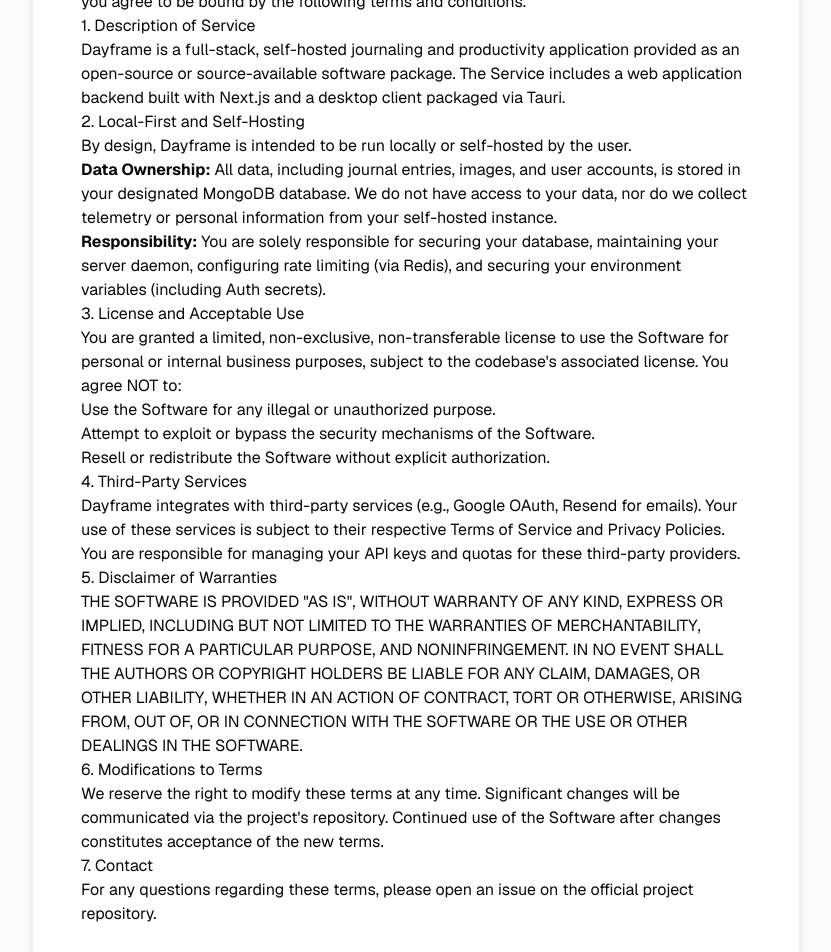
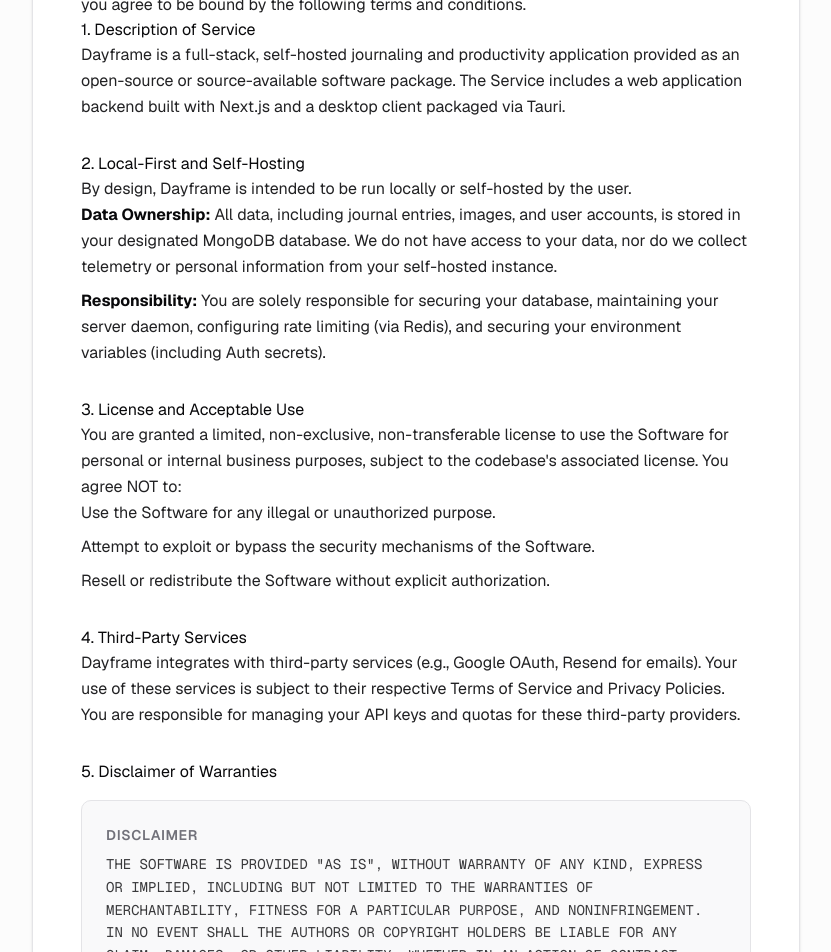
Before and after one commit to zvincent07/dayframe, a Next.js app: page /terms in a window 1280 px wide. Shown: the part 280-1232 px from the top of the page, without its empty margins (224-1055 px from the left). Built offline with nearby package versions, Linux system fonts and the light colour scheme; no server answers; the database is empty.

Commit message:
style: improve typography and alignment of terms and privacy pages

```diff
--- a/src/app/privacy/page.tsx
+++ b/src/app/privacy/page.tsx
@@ -23,51 +23,53 @@ export default function PrivacyPage() {
           </Link>
         </Button>
 
-        <Card className="shadow-lg border-border/50">
+        <Card className="shadow-sm border-border bg-card">
           <CardContent className="p-8 sm:p-12">
-            <article className="prose prose-slate dark:prose-invert max-w-none">
-              <h1 className="tracking-tight mb-2">Privacy Policy</h1>
-              <p className="text-muted-foreground mt-0"><strong>Last Updated:</strong> April 6, 2026</p>
+            <article className="prose prose-slate dark:prose-invert prose-headings:font-semibold prose-a:text-primary hover:prose-a:text-primary/80 max-w-none">
+              <div className="mb-8">
+                <h1 className="tracking-tight text-foreground mb-2">Privacy Policy</h1>
+                <p className="text-muted-foreground mt-0"><strong>Last Updated:</strong> April 6, 2026</p>
+              </div>
 
-              <div className="my-8 h-px bg-border/50" />
+              <div className="my-8 h-px bg-border" />
 
-              <p>
+              <p className="text-foreground/90 leading-relaxed">
                 Welcome to Dayframe. We take your privacy seriously. This Privacy Policy
                 explains how Dayframe operates regarding your personal data.
               </p>
 
-          <h2>1. Local-First & Self-Hosted Design</h2>
-          <p>
+          <h2 className="text-foreground mt-8">1. Local-First & Self-Hosted Design</h2>
+          <p className="text-foreground/90 leading-relaxed">
             Dayframe is designed as a local-first, self-hosted application. This means:
           </p>
-          <ul>
-            <li><strong>Data Storage:</strong> All your data (journal entries, photos, metadata) is stored in the database configured in your environment (e.g., your local MongoDB instance).</li>
-            <li><strong>No Telemetry:</strong> The application does not send analytics, usage data, or telemetry to any central server owned by the developers.</li>
-            <li><strong>Complete Control:</strong> You have full control over your database, backups, and retention policies.</li>
+          <ul className="text-foreground/90 leading-relaxed marker:text-muted-foreground space-y-2">
+            <li><strong className="text-foreground">Data Storage:</strong> All your data (journal entries, photos, metadata) is stored in the database configured in your environment (e.g., your local MongoDB instance).</li>
+            <li><strong className="text-foreground">No Telemetry:</strong> The application does not send analytics, usage data, or telemetry to any central server owned by the developers.</li>
+            <li><strong className="text-foreground">Complete Control:</strong> You have full control over your database, backups, and retention policies.</li>
           </ul>
 
-          <h2>2. Data You Provide</h2>
-          <p>
+          <h2 className="text-foreground mt-8">2. Data You Provide</h2>
+          <p className="text-foreground/90 leading-relaxed">
             When you use your instance of Dayframe, the application processes:
           </p>
-          <ul>
-            <li><strong>Account Information:</strong> Email addresses and hashed passwords used to authenticate to your instance.</li>
-            <li><strong>Content:</strong> Any journal entries, images, and text you upload.</li>
-            <li><strong>Third-Party Integrations:</strong> If you configure OAuth (e.g., Google) or Email providers (e.g., Resend), the application will securely interact with those services using your provided credentials.</li>
+          <ul className="text-foreground/90 leading-relaxed marker:text-muted-foreground space-y-2">
+            <li><strong className="text-foreground">Account Information:</strong> Email addresses and hashed passwords used to authenticate to your instance.</li>
+            <li><strong className="text-foreground">Content:</strong> Any journal entries, images, and text you upload.</li>
+            <li><strong className="text-foreground">Third-Party Integrations:</strong> If you configure OAuth (e.g., Google) or Email providers (e.g., Resend), the application will securely interact with those services using your provided credentials.</li>
           </ul>
 
-          <h2>3. Cookies and Authentication</h2>
-          <p>
+          <h2 className="text-foreground mt-8">3. Cookies and Authentication</h2>
+          <p className="text-foreground/90 leading-relaxed">
             Dayframe uses secure, HTTP-only cookies to maintain your login session. These are required for the application to function and are only used for authentication and authorization within your instance.
           </p>
 
-          <h2>4. Third-Party Services</h2>
-          <p>
+          <h2 className="text-foreground mt-8">4. Third-Party Services</h2>
+          <p className="text-foreground/90 leading-relaxed">
             Your instance may interact with third-party services depending on your configuration (e.g., Google OAuth, Resend). Please review the privacy policies of those specific providers, as your data will be subject to their terms when interacting with their APIs.
           </p>
 
-          <h2>5. Contact</h2>
-          <p>
+          <h2 className="text-foreground mt-8">5. Contact</h2>
+          <p className="text-foreground/90 leading-relaxed">
             If you have questions about the core open-source software, please open an issue on the official project repository. If you are using a hosted instance managed by a third party, please contact your instance administrator.
           </p>
             </article>
--- a/src/app/terms/page.tsx
+++ b/src/app/terms/page.tsx
@@ -23,62 +23,67 @@ export default function TermsPage() {
           </Link>
         </Button>
 
-        <Card className="shadow-lg border-border/50">
+        <Card className="shadow-sm border-border bg-card">
           <CardContent className="p-8 sm:p-12">
-            <article className="prose prose-slate dark:prose-invert max-w-none">
-              <h1 className="tracking-tight mb-2">Terms of Service</h1>
-              <p className="text-muted-foreground mt-0"><strong>Last Updated:</strong> April 6, 2026</p>
+            <article className="prose prose-slate dark:prose-invert prose-headings:font-semibold prose-a:text-primary hover:prose-a:text-primary/80 max-w-none">
+              <div className="mb-8">
+                <h1 className="tracking-tight text-foreground mb-2">Terms of Service</h1>
+                <p className="text-muted-foreground mt-0"><strong>Last Updated:</strong> April 6, 2026</p>
+              </div>
 
-              <div className="my-8 h-px bg-border/50" />
+              <div className="my-8 h-px bg-border" />
 
-              <p>
+              <p className="text-foreground/90 leading-relaxed">
                 Welcome to Dayframe. By using the Dayframe application ("Service", "App", or "Software"),
                 you agree to be bound by the following terms and conditions.
               </p>
 
-          <h2>1. Description of Service</h2>
-          <p>
+          <h2 className="text-foreground">1. Description of Service</h2>
+          <p className="text-foreground/90 leading-relaxed">
             Dayframe is a full-stack, self-hosted journaling and productivity application provided as
             an open-source or source-available software package. The Service includes a web application
             backend built with Next.js and a desktop client packaged via Tauri.
           </p>
 
-          <h2>2. Local-First and Self-Hosting</h2>
-          <p>
+          <h2 className="text-foreground mt-8">2. Local-First and Self-Hosting</h2>
+          <p className="text-foreground/90 leading-relaxed">
             By design, Dayframe is intended to be run locally or self-hosted by the user.
           </p>
-          <ul>
-            <li><strong>Data Ownership:</strong> All data, including journal entries, images, and user accounts, is stored in your designated MongoDB database. We do not have access to your data, nor do we collect telemetry or personal information from your self-hosted instance.</li>
-            <li><strong>Responsibility:</strong> You are solely responsible for securing your database, maintaining your server daemon, configuring rate limiting (via Redis), and securing your environment variables (including Auth secrets).</li>
+          <ul className="text-foreground/90 leading-relaxed marker:text-muted-foreground space-y-2">
+            <li><strong className="text-foreground">Data Ownership:</strong> All data, including journal entries, images, and user accounts, is stored in your designated MongoDB database. We do not have access to your data, nor do we collect telemetry or personal information from your self-hosted instance.</li>
+            <li><strong className="text-foreground">Responsibility:</strong> You are solely responsible for securing your database, maintaining your server daemon, configuring rate limiting (via Redis), and securing your environment variables (including Auth secrets).</li>
           </ul>
 
-          <h2>3. License and Acceptable Use</h2>
-          <p>
+          <h2 className="text-foreground mt-8">3. License and Acceptable Use</h2>
+          <p className="text-foreground/90 leading-relaxed">
             You are granted a limited, non-exclusive, non-transferable license to use the Software for personal or internal business purposes, subject to the codebase's associated license. You agree NOT to:
           </p>
-          <ul>
+          <ul className="text-foreground/90 leading-relaxed marker:text-muted-foreground space-y-2">
             <li>Use the Software for any illegal or unauthorized purpose.</li>
             <li>Attempt to exploit or bypass the security mechanisms of the Software.</li>
             <li>Resell or redistribute the Software without explicit authorization.</li>
           </ul>
 
-          <h2>4. Third-Party Services</h2>
-          <p>
+          <h2 className="text-foreground mt-8">4. Third-Party Services</h2>
+          <p className="text-foreground/90 leading-relaxed">
             Dayframe integrates with third-party services (e.g., Google OAuth, Resend for emails). Your use of these services is subject to their respective Terms of Service and Privacy Policies. You are responsible for managing your API keys and quotas for these third-party providers.
           </p>
 
-          <h2>5. Disclaimer of Warranties</h2>
-          <p>
-            THE SOFTWARE IS PROVIDED "AS IS", WITHOUT WARRANTY OF ANY KIND, EXPRESS OR IMPLIED, INCLUDING BUT NOT LIMITED TO THE WARRANTIES OF MERCHANTABILITY, FITNESS FOR A PARTICULAR PURPOSE, AND NONINFRINGEMENT. IN NO EVENT SHALL THE AUTHORS OR COPYRIGHT HOLDERS BE LIABLE FOR ANY CLAIM, DAMAGES, OR OTHER LIABILITY, WHETHER IN AN ACTION OF CONTRACT, TORT OR OTHERWISE, ARISING FROM, OUT OF, OR IN CONNECTION WITH THE SOFTWARE OR THE USE OR OTHER DEALINGS IN THE SOFTWARE.
-          </p>
+          <h2 className="text-foreground mt-8">5. Disclaimer of Warranties</h2>
+          <div className="bg-muted/50 p-6 rounded-lg border border-border mt-4">
+            <p className="text-muted-foreground text-sm uppercase tracking-wider font-semibold mb-2">Disclaimer</p>
+            <p className="text-foreground/80 text-sm leading-relaxed m-0 font-mono">
+              THE SOFTWARE IS PROVIDED "AS IS", WITHOUT WARRANTY OF ANY KIND, EXPRESS OR IMPLIED, INCLUDING BUT NOT LIMITED TO THE WARRANTIES OF MERCHANTABILITY, FITNESS FOR A PARTICULAR PURPOSE, AND NONINFRINGEMENT. IN NO EVENT SHALL THE AUTHORS OR COPYRIGHT HOLDERS BE LIABLE FOR ANY CLAIM, DAMAGES, OR OTHER LIABILITY, WHETHER IN AN ACTION OF CONTRACT, TORT OR OTHERWISE, ARISING FROM, OUT OF, OR IN CONNECTION WITH THE SOFTWARE OR THE USE OR OTHER DEALINGS IN THE SOFTWARE.
+            </p>
+          </div>
 
-          <h2>6. Modifications to Terms</h2>
-          <p>
+          <h2 className="text-foreground mt-8">6. Modifications to Terms</h2>
+          <p className="text-foreground/90 leading-relaxed">
             We reserve the right to modify these terms at any time. Significant changes will be communicated via the project's repository. Continued use of the Software after changes constitutes acceptance of the new terms.
           </p>
 
-          <h2>7. Contact</h2>
-          <p>
+          <h2 className="text-foreground mt-8">7. Contact</h2>
+          <p className="text-foreground/90 leading-relaxed">
             For any questions regarding these terms, please open an issue on the official project repository.
           </p>
         </article>
```
